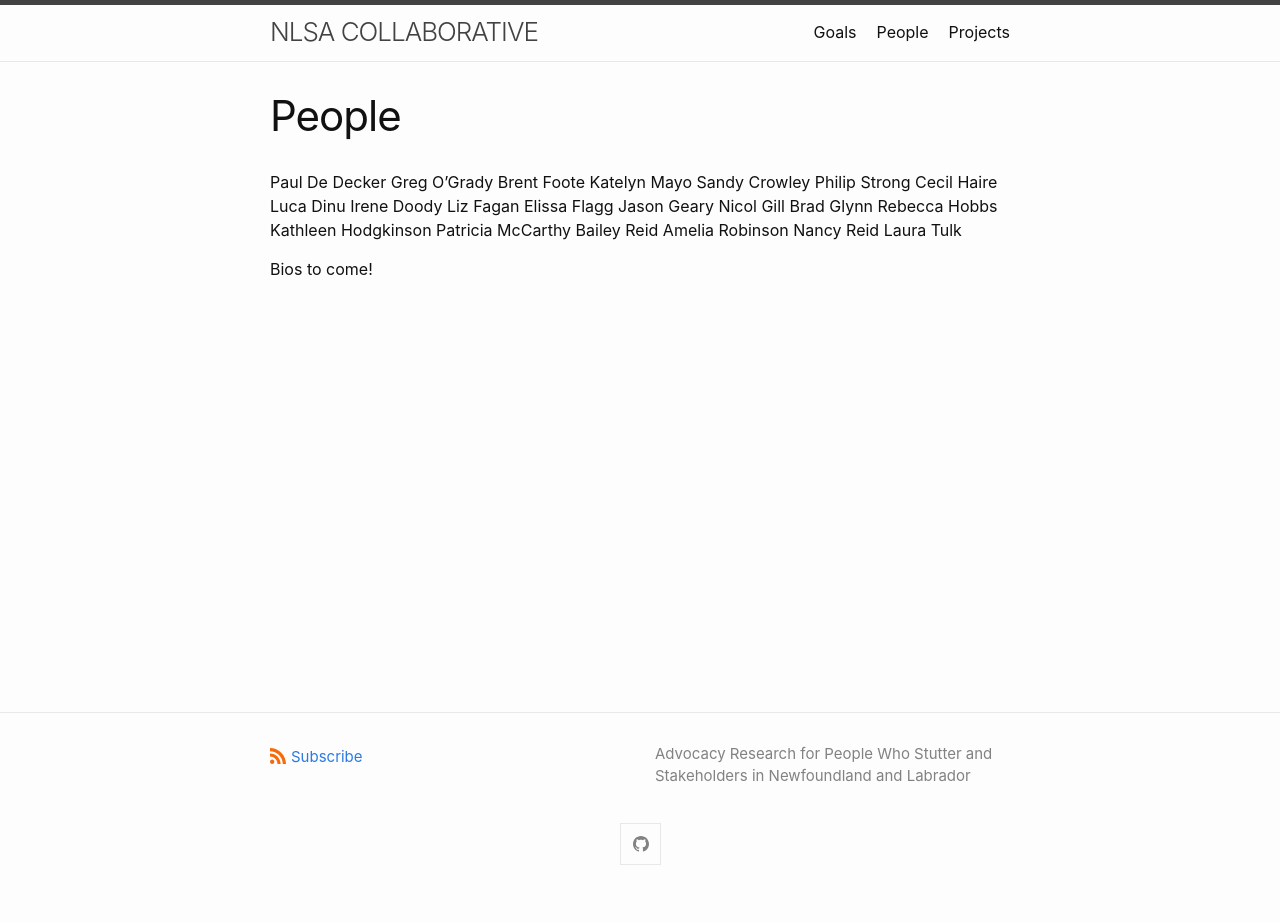
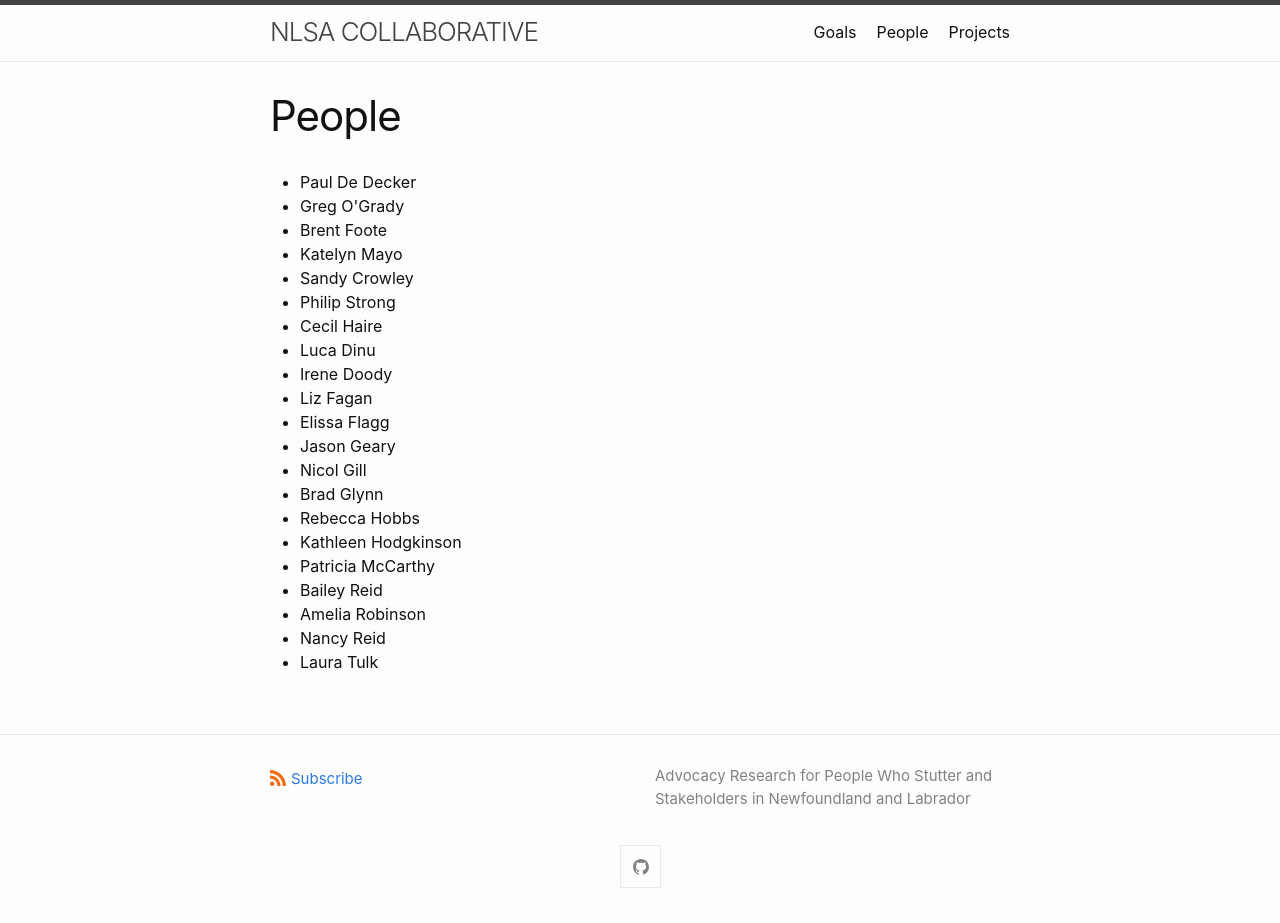
Before and after one commit to pauldedecker/commco-lab, a Jekyll site: the page built from People.md, in a window 1280 px wide. Built offline with Jekyll 4.4.1, drawn with Linux system fonts in a browser that asks for light colours; before the commit the page ends 900 px from its top, so only the background shows below that.

Commit message:
Update People.md

```diff
--- a/People.md
+++ b/People.md
@@ -3,26 +3,26 @@ layout: page
 title: People
 permalink: /people/
 ---
-Paul De Decker
-Greg O'Grady
-Brent Foote
-Katelyn Mayo
-Sandy Crowley
-Philip Strong
-Cecil Haire
-Luca Dinu
-Irene Doody
-Liz Fagan
-Elissa Flagg
-Jason Geary
-Nicol Gill
-Brad Glynn
-Rebecca Hobbs
-Kathleen Hodgkinson
-Patricia McCarthy
-Bailey Reid
-Amelia Robinson
-Nancy Reid
-Laura Tulk
-
-Bios to come!
+<ul>
+<li>Paul De Decker</li>
+<li>Greg O'Grady</li>
+<li>Brent Foote</li>
+<li>Katelyn Mayo</li>
+<li>Sandy Crowley</li>
+<li>Philip Strong</li>
+<li>Cecil Haire</li>
+<li>Luca Dinu</li>
+<li>Irene Doody</li>
+<li>Liz Fagan</li>
+<li>Elissa Flagg</li>
+<li>Jason Geary</li>
+<li>Nicol Gill</li>
+<li>Brad Glynn</li>
+<li>Rebecca Hobbs</li>
+<li>Kathleen Hodgkinson</li>
+<li>Patricia McCarthy</li>
+<li>Bailey Reid</li>
+<li>Amelia Robinson</li>
+<li>Nancy Reid</li>
+<li>Laura Tulk</li>
+</ul>
```
